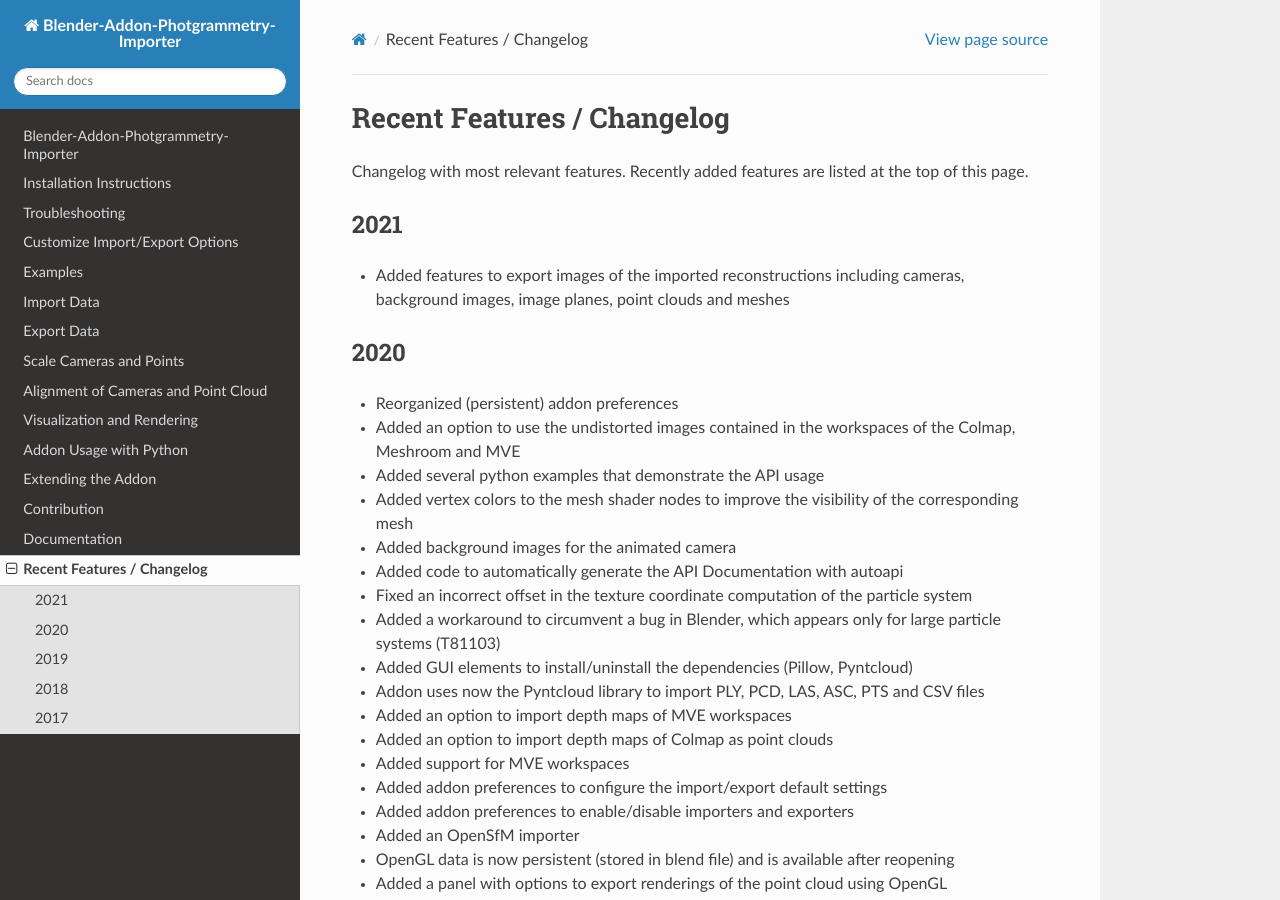
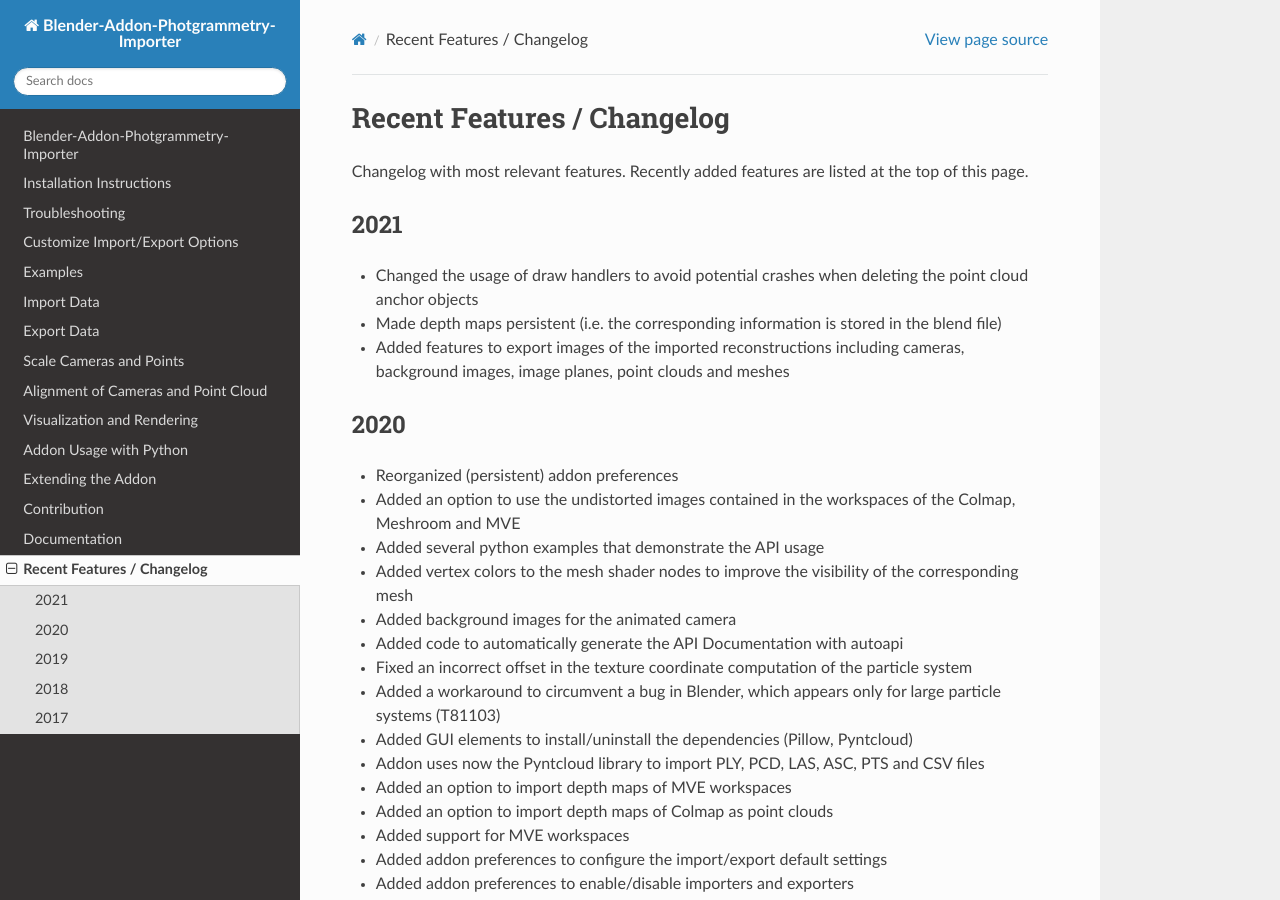
Before and after one commit to SBCV/Blender-Addon-Photogrammetry-Importer, a Sphinx documentation site: the page built from doc/sphinx/source/changelog.rst, in a window 1280 px wide and 900 px high. Built offline with Sphinx 7.4.7 and the Read the Docs theme 2.0.0, drawn with Linux system fonts in a browser that asks for light colours; pages that are not in the unit, such as notebooks, are missing from menus.

Commit message:
Update changelog.rst

```diff
--- a/doc/sphinx/source/changelog.rst
+++ b/doc/sphinx/source/changelog.rst
@@ -7,6 +7,8 @@
 2021
 ====
 
+* Changed the usage of draw handlers to avoid potential crashes when deleting the point cloud anchor objects
+* Made depth maps persistent (i.e. the corresponding information is stored in the blend file)
 * Added features to export images of the imported reconstructions including cameras, background images, image planes, point clouds and meshes
 
 2020
```
